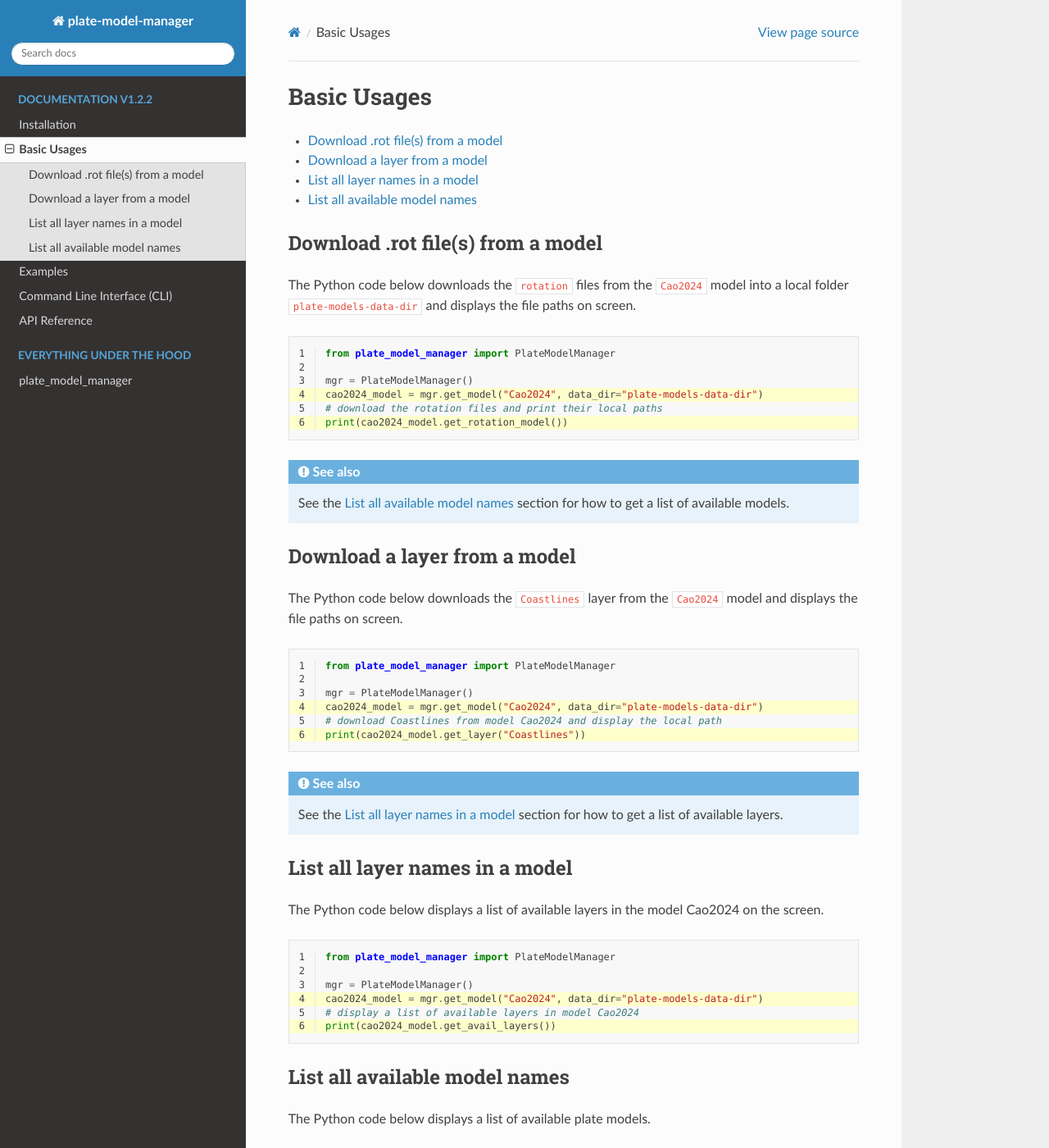
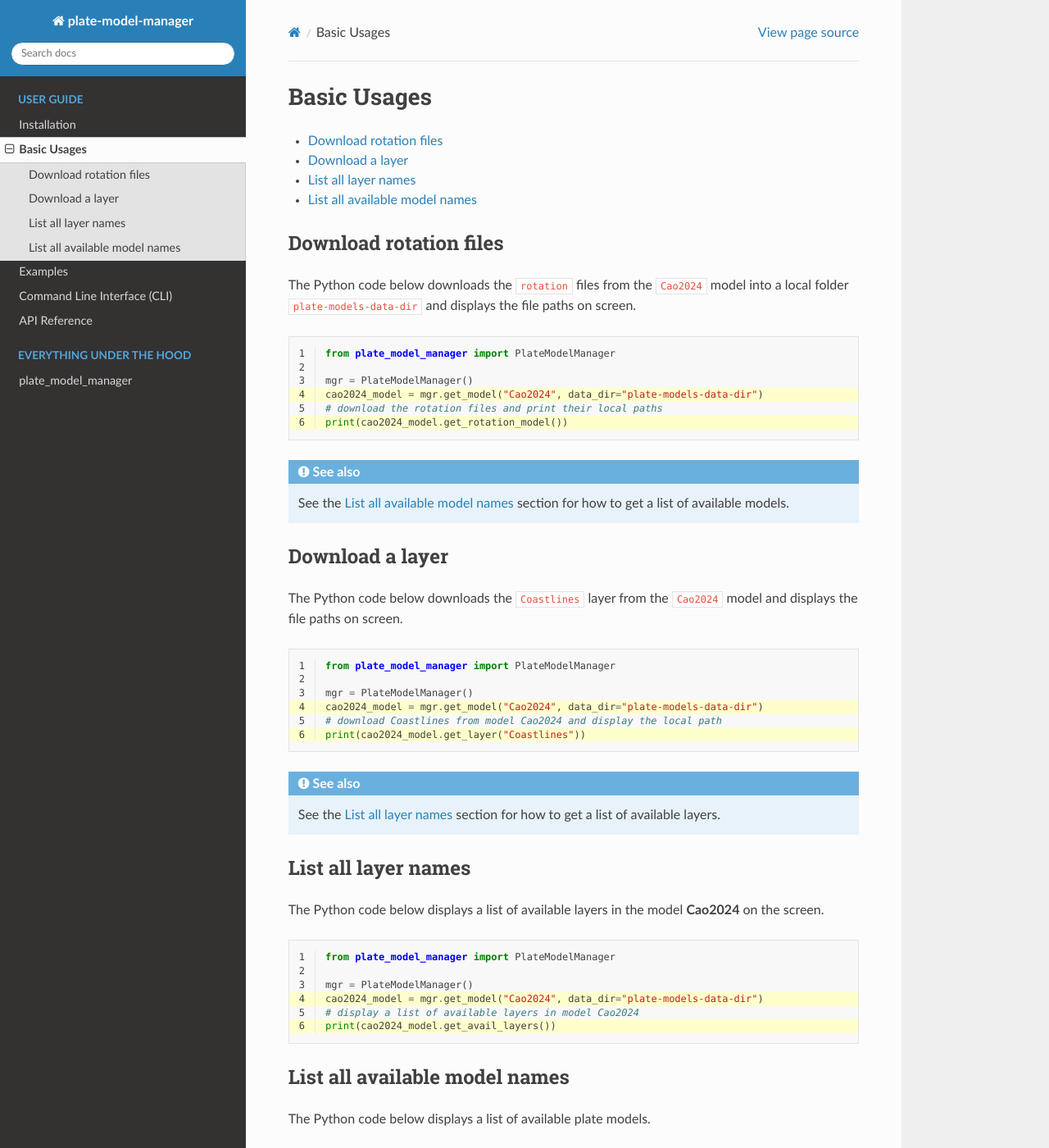
Before and after one commit to michaelchin/plate-model-manager, a Sphinx documentation site: the page built from doc/source/basic_usages.rst, in a window 1280 px wide and 1400 px high. Shown: the whole window at 82% size. Built offline with Sphinx 7.4.7 and the Read the Docs theme 3.1.0, drawn with Linux system fonts in a browser that asks for light colours.

Commit message:
minor update to the online doc

```diff
--- a/doc/source/basic_usages.rst
+++ b/doc/source/basic_usages.rst
@@ -5,8 +5,8 @@ Basic Usages
    :local:
    :depth: 2
 
-Download .rot file(s) from a model
-----------------------------------
+Download rotation files
+-----------------------
 
 The Python code below downloads the ``rotation`` files from the ``Cao2024`` model into a local folder ``plate-models-data-dir``
 and displays the file paths on screen.
@@ -25,8 +25,8 @@ and displays the file paths on screen.
 .. seealso::
     See the :ref:`list-all-models` section for how to get a list of available models.
 
-Download a layer from a model
------------------------------
+Download a layer
+----------------
 
 The Python code below downloads the ``Coastlines`` layer from the ``Cao2024`` model
 and displays the file paths on screen.
@@ -47,10 +47,10 @@ and displays the file paths on screen.
 
 .. _list-all-layers:
 
-List all layer names in a model
--------------------------------
+List all layer names
+--------------------
 
-The Python code below displays a list of available layers in the model Cao2024 on the screen.
+The Python code below displays a list of available layers in the model **Cao2024** on the screen.
 
 .. code-block:: python
     :linenos:
```
Also changed, not shown: doc/source/examples.rst (+4 -4 lines), doc/source/index.rst (+11 -10 lines).
